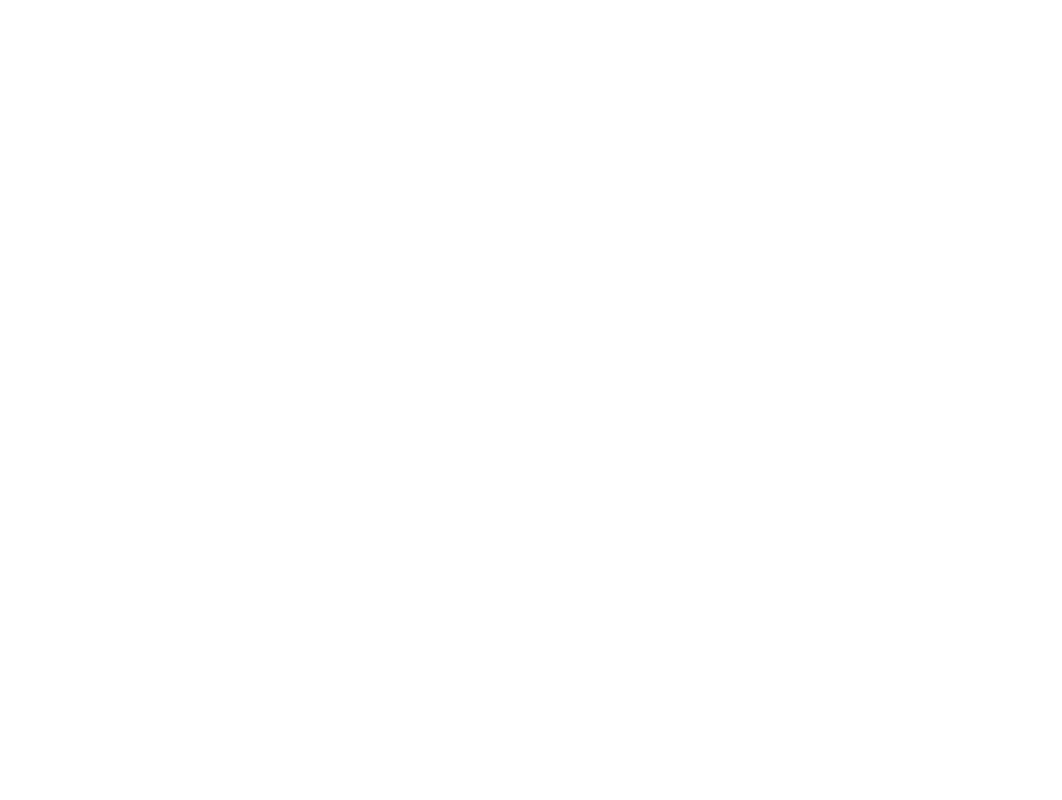
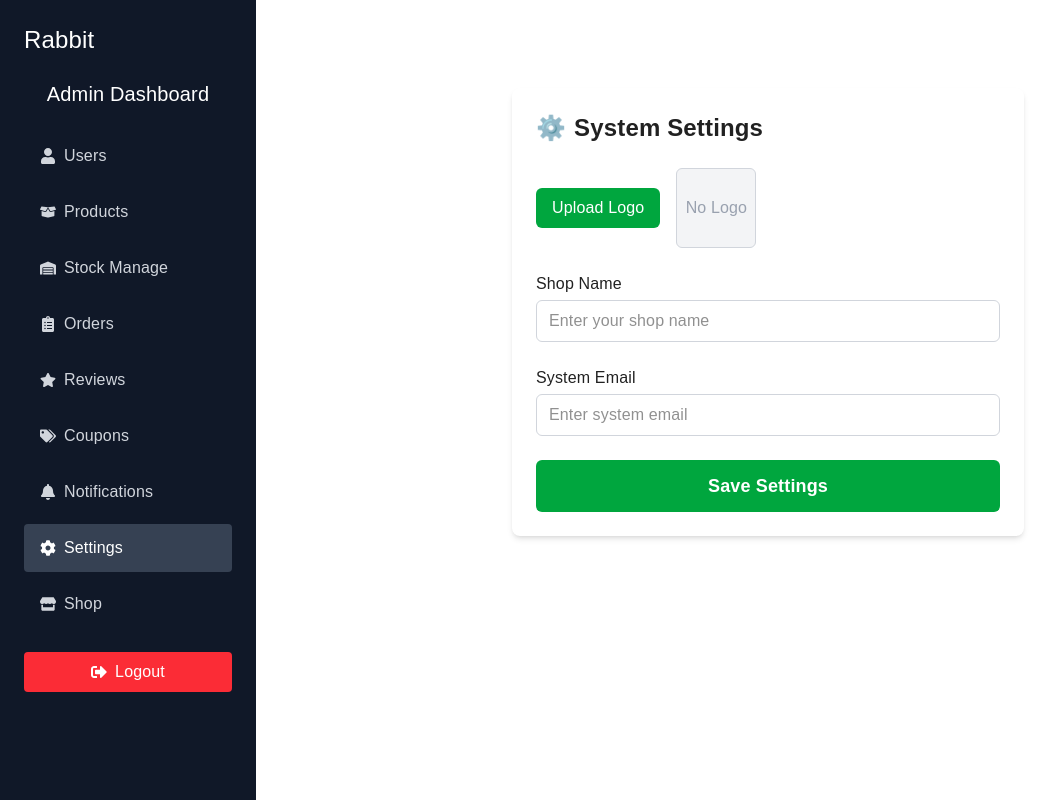
Before and after one commit to thanhphucnguyen1810/fashion-ecommerce-store, a React (Vite) app in the folder frontend/: page /admin/settings in a window 1280 px wide. Before the commit this address had no page. Shown: the whole page, without its empty margins (0-1062 px from the left). Built offline with nearby package versions, Linux system fonts and the light colour scheme.

Commit message:
feat(Admin): Add System Settings

```diff
--- a/frontend/src/App.jsx
+++ b/frontend/src/App.jsx
@@ -24,8 +24,8 @@ import EditProductPage from './components/Admin/EditProductPage'
 import OrderManagement from './components/Admin/OrderManagement'
 import AdminDiscountCodes from './components/Admin/AdminDiscountCodes'
 import AdminReviews from './components/Admin/AdminReviews'
+import SystemSettings from './components/Admin/SystemSettings'
 // import StockManagement from './components/Admin/StockManagement'
-// import SystemSettings from './components/Admin/SystemSettings'
 // import Notifications from './components/Admin/Notifications'
 
 
@@ -64,8 +64,8 @@ function App() {
             <Route path='orders' element={<OrderManagement />} />
             <Route path='coupons' element={<AdminDiscountCodes />} />
             <Route path="reviews" element={<AdminReviews />} />
+            <Route path='settings' element={<SystemSettings />} />
             {/* <Route path='stock' element={<StockManagement />} /> */}
-            {/* <Route path='settings' element={<SystemSettings />} /> */}
             {/* <Route path="notifications" element={<Notifications />} /> */}
           </Route>
         </Routes>
--- /dev/null
+++ b/frontend/src/components/Admin/SystemSettings.jsx
@@ -0,0 +1,100 @@
+import React, { useState } from 'react'
+
+export default function SystemSettings() {
+  const [logo, setLogo] = useState(null)
+  const [shopName, setShopName] = useState('')
+  const [systemEmail, setSystemEmail] = useState('')
+
+  const handleLogoChange = (e) => {
+    const file = e.target.files[0]
+    if (file) {
+      const logoURL = URL.createObjectURL(file)
+      setLogo(logoURL)
+    }
+  }
+
+  const handleSubmit = (e) => {
+    e.preventDefault()
+    const settingsData = { logo, shopName, systemEmail }
+    console.log('Settings saved:', settingsData)
+    alert('Settings saved successfully!')
+  }
+
+  return (
+    <div className="max-w-lg mx-auto mt-16 p-6 bg-white rounded-lg shadow-md">
+      <h2 className="text-2xl font-semibold mb-6 flex items-center gap-2">
+        <span>⚙️</span> System Settings
+      </h2>
+
+      <form onSubmit={handleSubmit} className="space-y-6">
+        {/* Logo upload */}
+        <div className="flex items-center gap-4">
+          <label
+            htmlFor="logoUpload"
+            className="cursor-pointer bg-green-600 text-white px-4 py-2 rounded-md hover:bg-green-700 transition"
+          >
+            Upload Logo
+          </label>
+          <input
+            id="logoUpload"
+            type="file"
+            accept="image/*"
+            onChange={handleLogoChange}
+            className="hidden"
+          />
+
+          {logo ? (
+            <img
+              src={logo}
+              alt="Logo Preview"
+              className="w-20 h-20 object-contain rounded-md border border-gray-300"
+            />
+          ) : (
+            <div className="w-20 h-20 flex items-center justify-center bg-gray-100 rounded-md border border-gray-300 text-gray-400">
+              No Logo
+            </div>
+          )}
+        </div>
+
+        {/* Shop Name */}
+        <div>
+          <label htmlFor="shopName" className="block mb-1 font-medium">
+            Shop Name
+          </label>
+          <input
+            id="shopName"
+            type="text"
+            required
+            value={shopName}
+            onChange={(e) => setShopName(e.target.value)}
+            className="w-full border border-gray-300 rounded-md px-3 py-2 focus:outline-none focus:ring-2 focus:ring-green-500"
+            placeholder="Enter your shop name"
+          />
+        </div>
+
+        {/* System Email */}
+        <div>
+          <label htmlFor="systemEmail" className="block mb-1 font-medium">
+            System Email
+          </label>
+          <input
+            id="systemEmail"
+            type="email"
+            required
+            value={systemEmail}
+            onChange={(e) => setSystemEmail(e.target.value)}
+            className="w-full border border-gray-300 rounded-md px-3 py-2 focus:outline-none focus:ring-2 focus:ring-green-500"
+            placeholder="Enter system email"
+          />
+        </div>
+
+        <button
+          type="submit"
+          className="w-full bg-green-600 text-white py-3 rounded-md text-lg font-semibold hover:bg-green-700 transition"
+        >
+          Save Settings
+        </button>
+      </form>
+    </div>
+  )
+}
```
Also changed, not shown: 1 other file (tests, documents, lock files or other folders).
